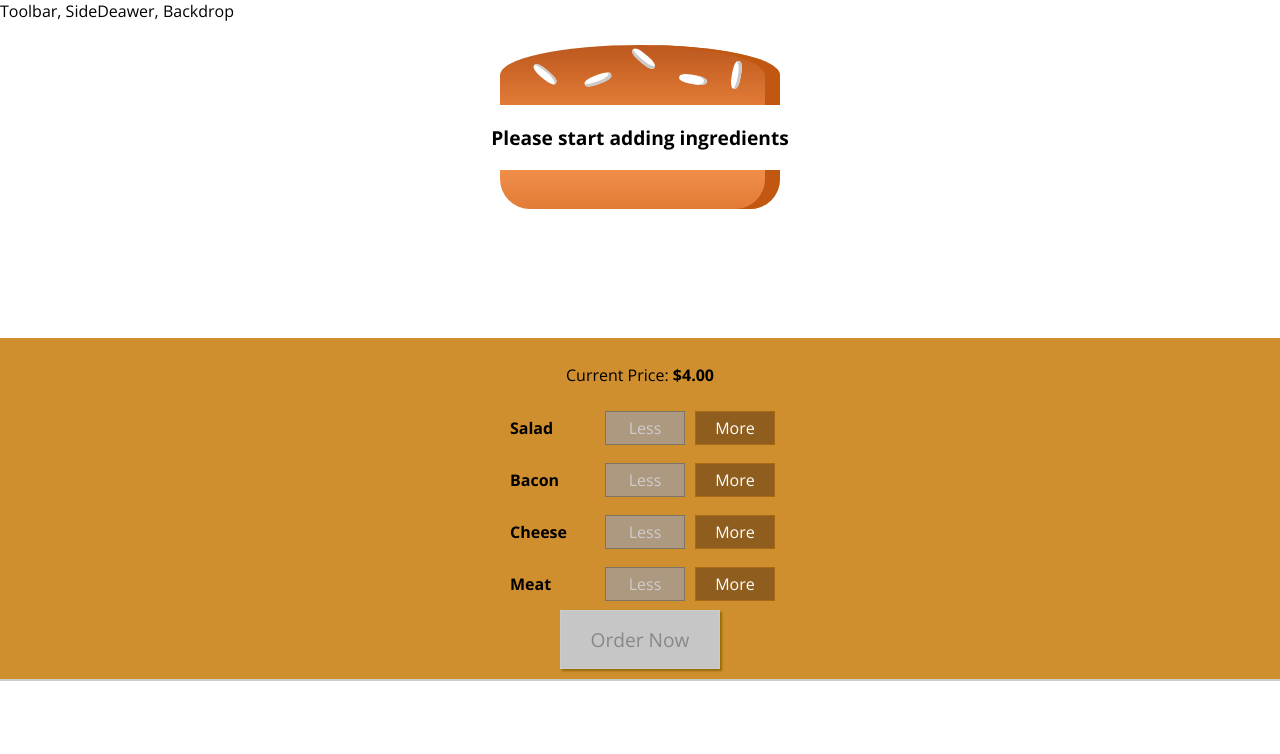
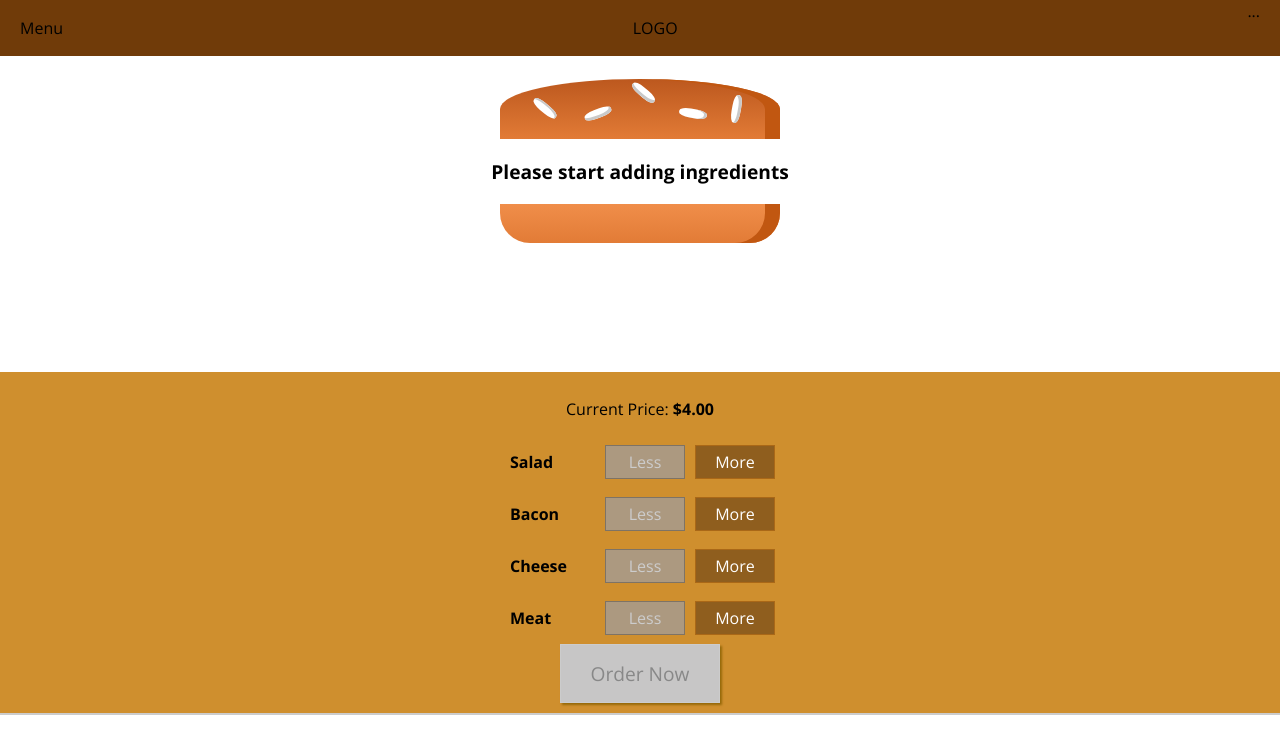
Before and after one commit to scotpfleghaar/Simple-Burger-Builder, a React app in the folder simple-burger-builder/: page / in a window 1280 px wide. Shown: the top 754 px of the page. Built offline with nearby package versions, Linux system fonts and the light colour scheme.

Commit message:
Toolbar component implemented

```diff
--- a/simple-burger-builder/src/components/Layout/Layout.css
+++ b/simple-burger-builder/src/components/Layout/Layout.css
@@ -1,3 +1,3 @@
 .Content {
-    margin-top: 16px;
+    margin-top: 72px;
 }
--- a/simple-burger-builder/src/components/Layout/Layout.js
+++ b/simple-burger-builder/src/components/Layout/Layout.js
@@ -1,12 +1,11 @@
 import React from 'react';
 import Aux from '../../hoc/Aux'
 import classes from './Layout.css'
+import Toolbar from '../Navigation/Toolbar/Toolbar'
 
 const layout = (props) => (
     <Aux>
-        <div>
-            Toolbar, SideDeawer, Backdrop
-        </div>
+        <Toolbar />
         <main className={classes.Content}>
             { props.children }
         </main>
--- /dev/null
+++ b/simple-burger-builder/src/components/Navigation/Toolbar/Toolbar.css
@@ -0,0 +1,18 @@
+.Toolbar {
+    height: 56px;
+    width: 100%;
+    position: fixed;
+    top: 0;
+    left: 0;
+    background-color: #703b09;
+    display: flex;
+    justify-content: space-between;
+    align-items: center;
+    padding: 0 20px;
+    box-sizing: border-box;
+    z-index: 90;
+}
+
+.Toolbar nav {
+    height: 100%;
+}
--- /dev/null
+++ b/simple-burger-builder/src/components/Navigation/Toolbar/Toolbar.js
@@ -0,0 +1,14 @@
+import React from 'react'
+import classes from './Toolbar.css'
+
+const toolbar = () => (
+    <header className={classes.Toolbar}>
+        <div>Menu</div>
+        <div>LOGO</div>
+        <nav>
+            ...
+        </nav>
+    </header>
+)
+
+export default toolbar;
```
